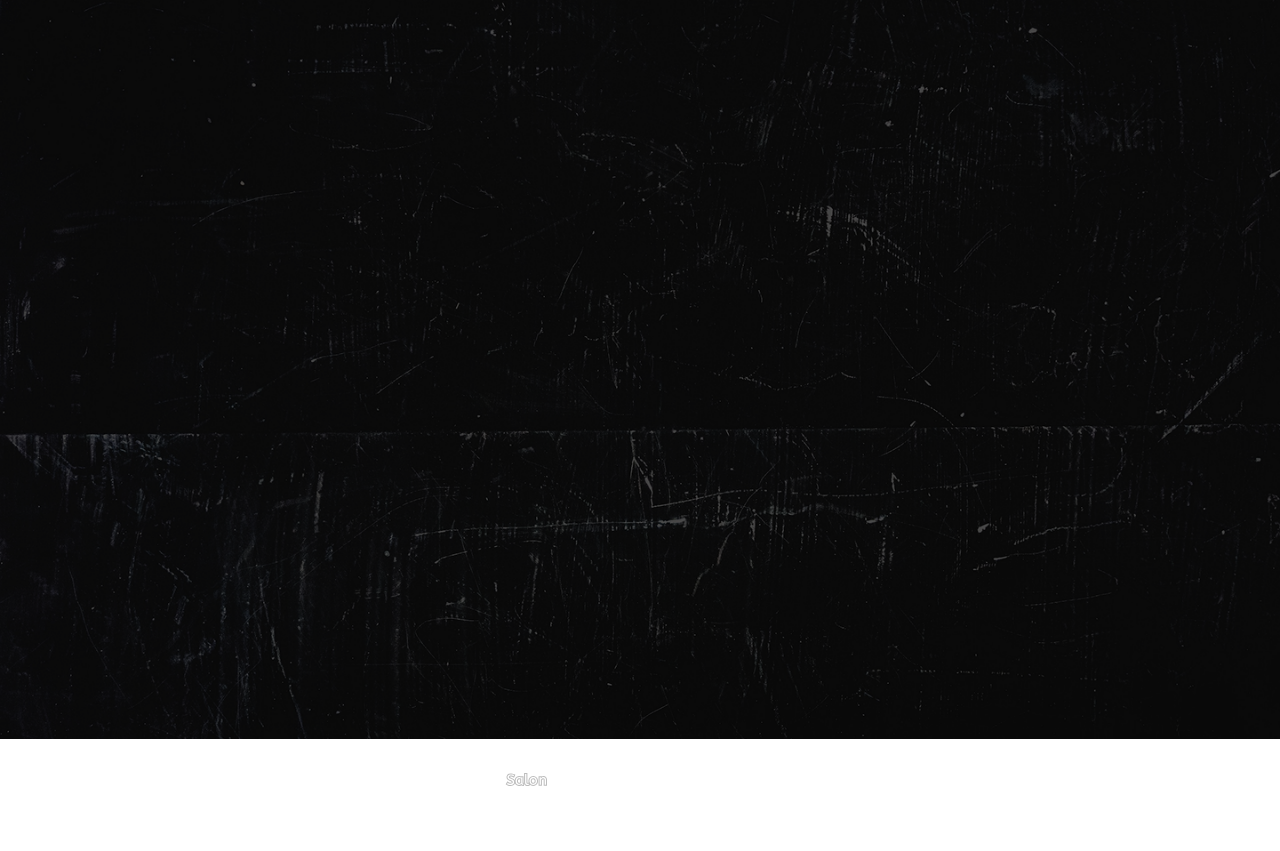
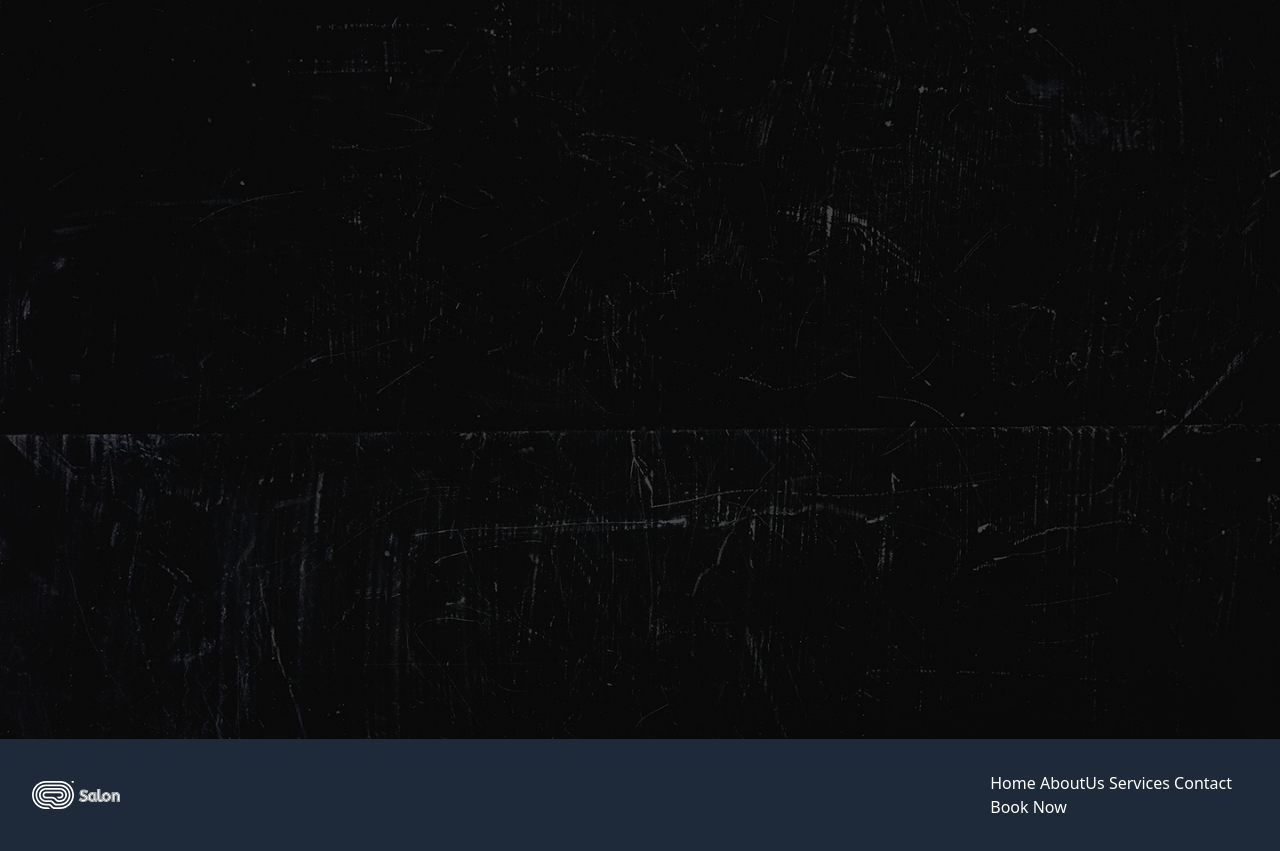
Before and after one commit to Jjoel90/Landing-Page-Salon, a plain HTML site: page index.html in a window 1280 px wide. Before the commit the page ends 819 px from the top, so only its background shows below. Drawn offline with nearby package versions, Linux system fonts and the light colour scheme.

Commit message:
ajout du projet

```diff
--- a/index.html
+++ b/index.html
@@ -6,10 +6,10 @@
     <title>Lading Page Salon</title>
     <script src="https://cdn.jsdelivr.net/npm/@tailwindcss/browser@4"></script>
 </head>
-<body class="bg-[url(/images/Rectangle 1.png)] bg-cover bg-no-repeat bg-center bg-fixed text-white flex flex-col items-center">
+<body class="bg-gray-800 bg-[url(/images/Rectangle 1.png)] bg-cover bg-no-repeat bg-center bg-fixed text-white min-h-screen">
     <img src="images/Rectangle 1.png" alt="">
 
-    <header class="items-white items-center">
+    <header class="items-white items-center text-white w-full p-4">
 
         <div class="flex justify-between items-center m-4">
 
```
